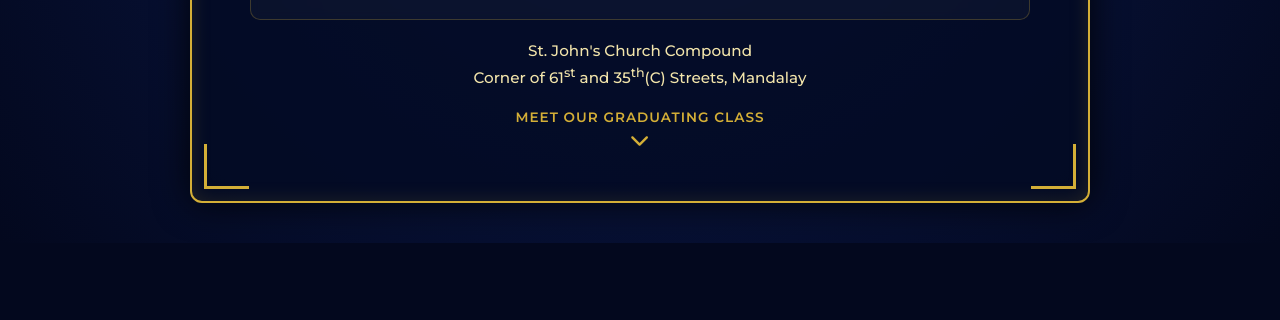
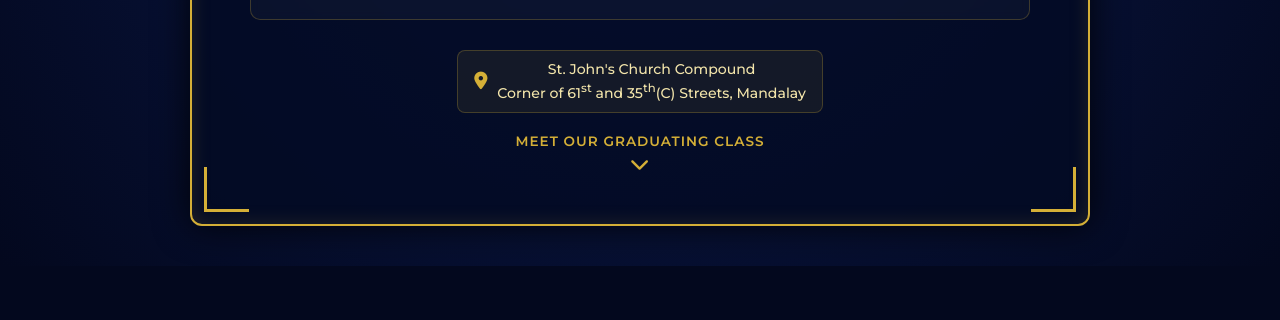
Before and after one commit to lianlian91/HEC, a plain HTML site: page index.html in a window 1280 px wide. Shown: the part 735-1055 px from the top of the page. Drawn offline with Linux system fonts and the light colour scheme.

Commit message:
adding google maps

```diff
--- a/index.html
+++ b/index.html
@@ -78,10 +78,15 @@
                     </div>
                 </div>
 
-                <p class="location-footer">
-                    St. John's Church Compound<br>
-                    Corner of 61<sup>st</sup> and 35<sup>th</sup>(C) Streets, Mandalay
-                </p>
+                <!-- (Google Maps Link) -->
+                <a href="https://www.google.com/maps/search/?api=1&query=St.+John's+Church+Compound,+Corner+of+61st+and+35th(C)+Streets,+Mandalay"
+                    target="_blank" class="location-footer-link">
+                    <i class="fa-solid fa-location-dot"></i>
+                    <span>
+                        St. John's Church Compound<br>
+                        Corner of 61<sup>st</sup> and 35<sup>th</sup>(C) Streets, Mandalay
+                    </span>
+                </a>
 
                 <!-- Scroll Down Button -->
                 <a href="#graduates" class="scroll-down-btn">
--- a/style.css
+++ b/style.css
@@ -239,12 +239,42 @@ body {
     font-size: 0.88rem;
     line-height: 1.3;
 }
-
+ /* Location (Google Maps Link) */
 .location-footer {
     color: var(--gold-light);
     font-size: 0.95rem;
     font-weight: 500;
     line-height: 1.5;
+}
+.location-footer-link {
+    color: var(--gold-light);
+    font-size: 0.88rem;
+    font-weight: 500;
+    line-height: 1.5;
+    text-decoration: none;
+    display: inline-flex;
+    align-items: center;
+    justify-content: center;
+    gap: 10px;
+    padding: 8px 16px;
+    margin-top: 10px;
+    border-radius: 8px;
+    background: rgba(212, 175, 55, 0.08);
+    border: 1px solid rgba(212, 175, 55, 0.25);
+    transition: all 0.3s ease;
+}
+
+.location-footer-link:hover {
+    color: #ffffff;
+    background: rgba(212, 175, 55, 0.2);
+    border-color: var(--gold-primary);
+    transform: translateY(-2px);
+    box-shadow: 0 4px 12px rgba(212, 175, 55, 0.2);
+}
+
+.location-footer-link i {
+    color: var(--gold-primary);
+    font-size: 1.1rem;
 }
 
 /* Scroll Button */
```
